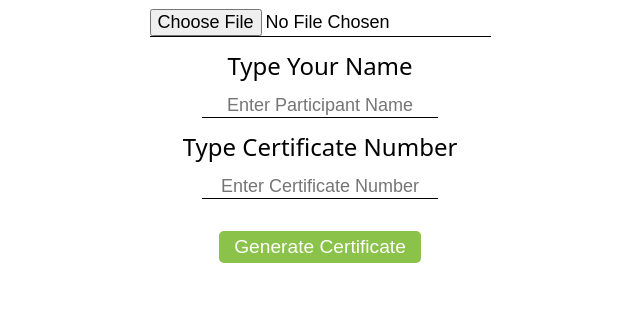
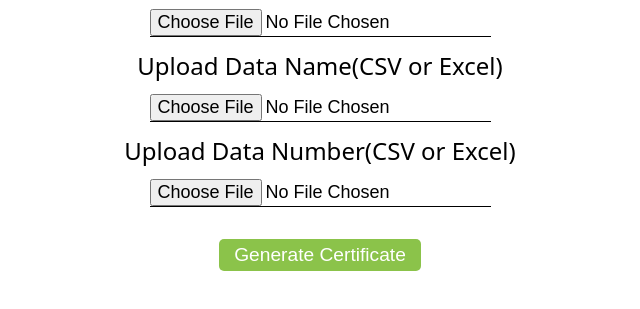
Before and after one commit to gegen45/certificate-generator, a plain HTML site: page website pembuat sertifikat/index.html in a window 1280 px wide. Shown: the part 455-764 px from the top of the page, without its empty margins (320-960 px from the left). Drawn offline with nearby package versions, Linux system fonts and the light colour scheme; a web font is replaced by a local one.

Commit message:
Update index.html

```diff
--- a/website pembuat sertifikat/index.html
+++ b/website pembuat sertifikat/index.html
@@ -17,16 +17,18 @@
         <h1>Certificate Generator</h1>
         <label for="imageUpload">Upload Certificate Template</label>
         <input type="file" id="imageUpload" accept="image/*">
-        <label for="participantName">Type Your Name</label>
-        <input type="text" id="participantName" placeholder="Enter participant name" minlength="3" maxlength="16" required>
-        <label for="certificateNumber">Type Certificate Number</label>
-        <input type="text" id="certificateNumber" placeholder="Enter certificate number" required>
+        <label for="dataUpload">Upload Data Name(CSV or Excel)</label>
+        <input type="file" id="dataUpload" accept=".csv, .xlsx, .xls">
+        <label for="dataUpload">Upload Data Number(CSV or Excel)</label>
+        <input type="file" id="dataUpload" accept=".csv, .xlsx, .xls">
         <button id="generateBtn">Generate Certificate</button>
         <canvas id="certificateCanvas" style="display: none;"></canvas>
         <a id="downloadLink" style="display:none;">Download Certificate</a>
     </main>
     <script src="https://unpkg.com/pdf-lib@1.4.0"></script>
     <script src="https://unpkg.com/@pdf-lib/fontkit@0.0.4"></script>
+    <script src="https://cdnjs.cloudflare.com/ajax/libs/PapaParse/5.3.0/papaparse.min.js"></script>
+    <script src="https://cdnjs.cloudflare.com/ajax/libs/xlsx/0.17.0/xlsx.full.min.js"></script>
     <script src="index.js"></script>
 </body>
 </html>
```
